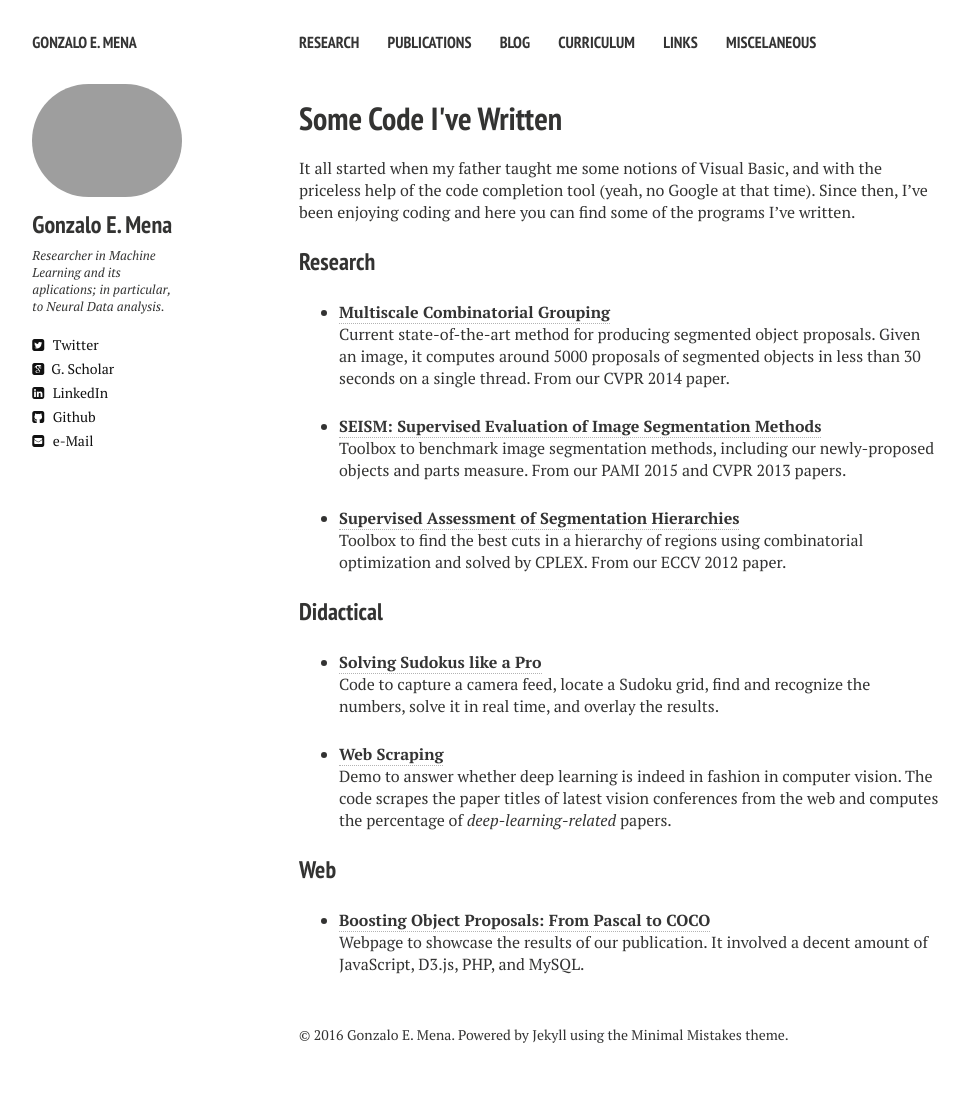
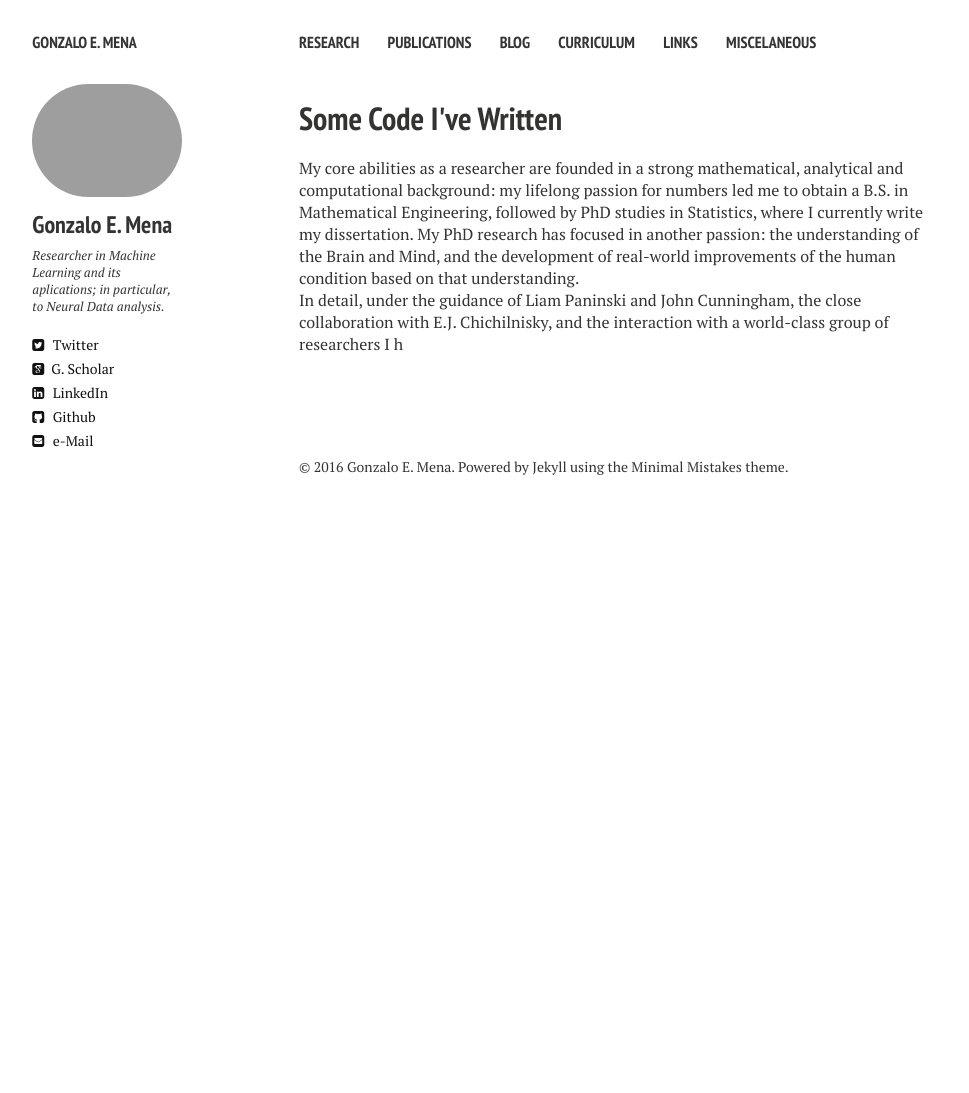
Before and after one commit to gomena/gumbel, a Jekyll site: the page built from gomena.github.io/research.md, in a window 1280 px wide. Shown: the whole page, without its empty margins (21-990 px from the left). Built offline with Jekyll 4.4.1, drawn with Linux system fonts in a browser that asks for light colours; nearby versions of some CDN libraries; after the commit the page ends 900 px from its top, so only the background shows below that.

```diff
--- a/gomena.github.io/research.md
+++ b/gomena.github.io/research.md
@@ -8,28 +8,6 @@ comments: false
 ---
 
 
-It all started when my father taught me some notions of Visual Basic, and with the priceless help of the code completion tool (yeah, no Google at that time). Since then, I've been enjoying coding and here you can find some of the programs I've written.
+My core abilities as a researcher are founded in a strong mathematical, analytical and computational background: my lifelong passion for numbers led me to obtain a B.S. in Mathematical Engineering, followed by  PhD studies in Statistics, where I currently write my dissertation. My PhD research has focused in another passion: the understanding of the Brain and Mind, and the development of real-world improvements of the human condition based on that understanding.
 
-### Research
-
-* [**Multiscale Combinatorial Grouping**](http://www.eecs.berkeley.edu/Research/Projects/CS/vision/grouping/mcg/)<br>
-Current state-of-the-art method for producing segmented object proposals. Given an image, it computes around 5000 proposals of segmented objects in less than 30 seconds on a single thread. From our CVPR 2014 paper.
-
-* [**SEISM: Supervised Evaluation of Image Segmentation Methods**](http://www.vision.ee.ethz.ch/~biwiproposals/seism/index.html)<br>
-Toolbox to benchmark image segmentation methods, including our newly-proposed objects and parts measure. From our PAMI 2015 and CVPR 2013 papers.
-
-* [**Supervised Assessment of Segmentation Hierarchies**](https://imatge.upc.edu/web/resources/supervised-assessment-segmentation-hierarchies)<br>
-Toolbox to find the best cuts in a hierarchy of regions using combinatorial optimization and solved by CPLEX. From our ECCV 2012 paper.
-
-### Didactical
-
-* [**Solving Sudokus like a Pro**](http://jponttuset.github.io/solving-sudokus-like-a-pro-1/)<br>
-Code to capture a camera feed, locate a Sudoku grid, find and recognize the numbers, solve it in real time, and overlay the results.
-
-* [**Web Scraping**](http://jponttuset.github.io/deep-learning-scraping/)<br>
-Demo to answer whether deep learning is indeed in fashion in computer vision. The code scrapes the paper titles of latest vision conferences from the web and computes the percentage of *deep-learning-related* papers.
-
-### Web
-
-* [**Boosting Object Proposals: From Pascal to COCO**](http://www.vision.ee.ethz.ch/~biwiproposals/boosting-coco/)<br>
-Webpage to showcase the results of our publication. It involved a decent amount of JavaScript, D3.js, PHP, and MySQL.
+In detail, under the guidance of Liam Paninski and John Cunningham, the close collaboration with E.J. Chichilnisky, and the interaction with a world-class group of researchers I h
```
Also changed, not shown: gomena.github.io/_layouts/publications.html (+5 -5 lines), gomena.github.io/_posts/2013-08-05-apophenia.md (+3 -3 lines), gomena.github.io/_posts/2014-04-04-fractals1.md (added, +23 -0 lines), gomena.github.io/_posts/2014-04-05-snowflakes.md (added, +11 -0 lines), gomena.github.io/_posts/2014-04-06-phosphene.md (added, +17 -0 lines), gomena.github.io/_posts/2014-04-07-tiling.md (added, +18 -0 lines), gomena.github.io/_posts/2014-04-08-exnihilo.md (added, +13 -0 lines), gomena.github.io/_posts/2014-04-10-gp.md (added, +21 -0 lines), gomena.github.io/_posts/2014-04-11-cosmic.md (added, +10 -0 lines), gomena.github.io/_posts/2014-04-11-spikes.md (added, +12 -0 lines), gomena.github.io/_posts/2014-06-05-RefractoryLikelihoods.md (added, +18 -0 lines), gomena.github.io/index.md (+4 -1 lines), gomena.github.io/links.md (+7 -30 lines), gomena.github.io/misc.md (added, +33 -0 lines), 1 other file.
